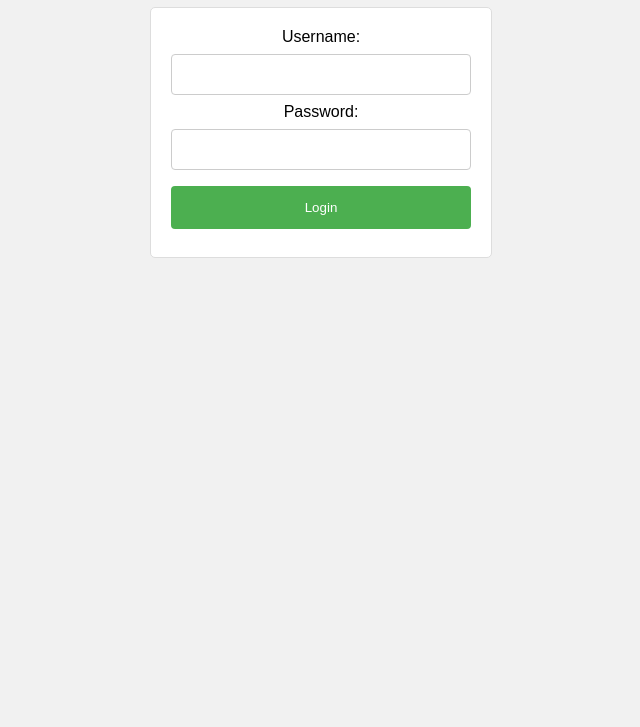
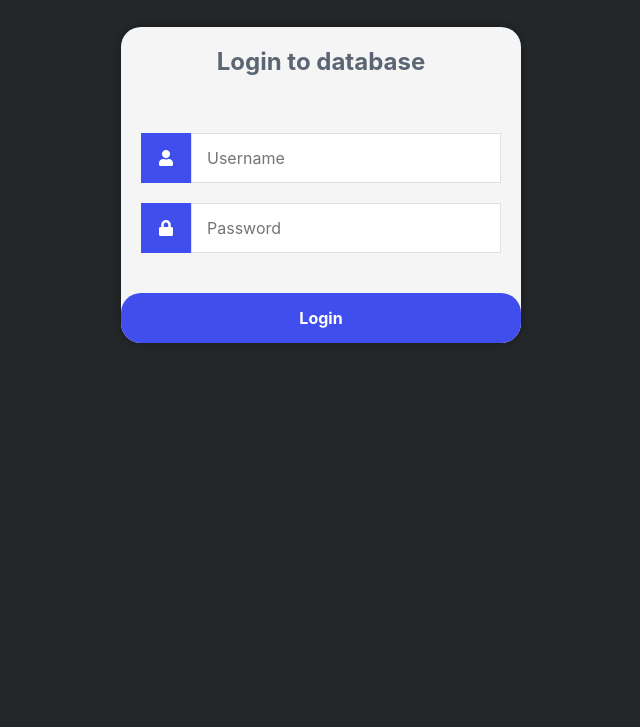
Before and after one commit to Glitchez-1984/Course-management-system, a website: page public/login.html in a window 1280 px wide. Shown: the part 73-800 px from the top of the page, without its empty margins (319-959 px from the left). Drawn offline with Linux system fonts and the light colour scheme.

Commit message:
Update login.html

```diff
--- a/public/login.html
+++ b/public/login.html
@@ -1,61 +1,88 @@
 <!DOCTYPE html>
 <html>
 <head>
-    <title>Login Page</title>
+    <meta charset="utf-8">
+    <title>Login</title>
+    <link rel="stylesheet" href="https://use.fontawesome.com/releases/v5.7.1/css/all.css">
     <style>
-        /* Add some style to the login page */
+        * {
+            box-sizing: border-box;
+            font-family: -apple-system, BlinkMacSystemFont, "segoe ui", roboto, oxygen, ubuntu, cantarell, "fira sans", "droid sans", "helvetica neue", Arial, sans-serif;
+            font-size: 16px;
+            -webkit-font-smoothing: antialiased;
+            -moz-osx-font-smoothing: grayscale;
+        }
         body {
-            font-family: Arial, sans-serif;
+            background-color: #23272A;
+        }
+        .login {
+            width: 400px;
+            background-color: whitesmoke;
+            box-shadow: 0 0 9px 0 rgba(0, 0, 0, 0.3);
+            margin: 100px auto;
+            border-radius: 20px;
+        }
+        .login h1 {
             text-align: center;
-            background-color: #f1f1f1;
+            color: #5b6574;
+            font-size: 24px;
+            padding: 20px 0 20px 0;
+            border-bottom: 1px solid #F6F6F6;
         }
-        form {
-            max-width: 300px;
-            margin: 10px auto;
-            background-color: white;
-            border: 1px solid #ddd;
-            border-radius: 5px;
-            padding: 20px;
+        .login form {
+            display: flex;
+            flex-wrap: wrap;
+            justify-content: center;
+            padding-top: 20px;
         }
-        input[type="text"], input[type="password"] {
+        .login form label {
+            display: flex;
+            justify-content: center;
+            align-items: center;
+            width: 50px;
+            height: 50px;
+            background-color: #404EED;
+            color: #ffffff;
+        }
+        .login form input[type="password"], .login form input[type="text"] {
+            width: 310px;
+            height: 50px;
+            border: 1px solid #dee0e4;
+            margin-bottom: 20px;
+            padding: 0 15px;
+        }
+        .login form input[type="submit"] {
             width: 100%;
-            padding: 12px 20px;
-            margin: 8px 0;
-            box-sizing: border-box;
-            border: 1px solid #ccc;
-            border-radius: 4px;
+            padding: 15px;
+            margin-top: 20px;
+            background-color: #404EED;
+            border: 0;
+            cursor: pointer;
+            font-weight: bold;
+            color: #ffffff;
+            transition: background-color 0.2s;
+            border-radius: 20px;
         }
-        button[type="submit"] {
-            width: 100%;
-            background-color: #4CAF50;
-            color: white;
-            padding: 14px 20px;
-            margin: 8px 0;
-            border: none;
-            border-radius: 4px;
-            cursor: pointer;
-        }
-        button[type="submit"]:hover {
-            background-color: #45a049;
-        }
-        a {
-            color: #00bfff;
-            text-decoration: none;
-        }
-        a:hover {
-            text-decoration: underline;
+        .login form input[type="submit"]:hover {
+            background-color: #5865F2;
+            transition: background-color 0.7s;
         }
     </style>
 </head>
 <body>
-<h1>Login</h1>
-<!-- Display error messages if any -->
-<p id="error-message" style="color: red;"></p>
-<form id="login-form" action="/submit" method="post">
-    <label for="username">Username:</label><br>
-    <input type="text" id="username" name="username"><br>
-    <label for="password">Password:</label><br>
-    <input type="password" id="password" name="password"><br>
-    <button type="submit">Login</button>
-</form>
-<br>
+<div class="login">
+    <h1>Login to database</h1>
+    <form action="/submit" method="post">
+        <label for="username">
+            <i class="fas fa-user"></i>
+        </label>
+        <input type="text" name="username" placeholder="Username" id="username" required>
+        <label for="password">
+            <i class="fas fa-lock"></i>
+        </label>
+        <input type="password" name="password" placeholder="Password" id="password" required>
+        <input type="submit" value="Login">
+    </form>
+</div>
+</body>
+</html>
```
